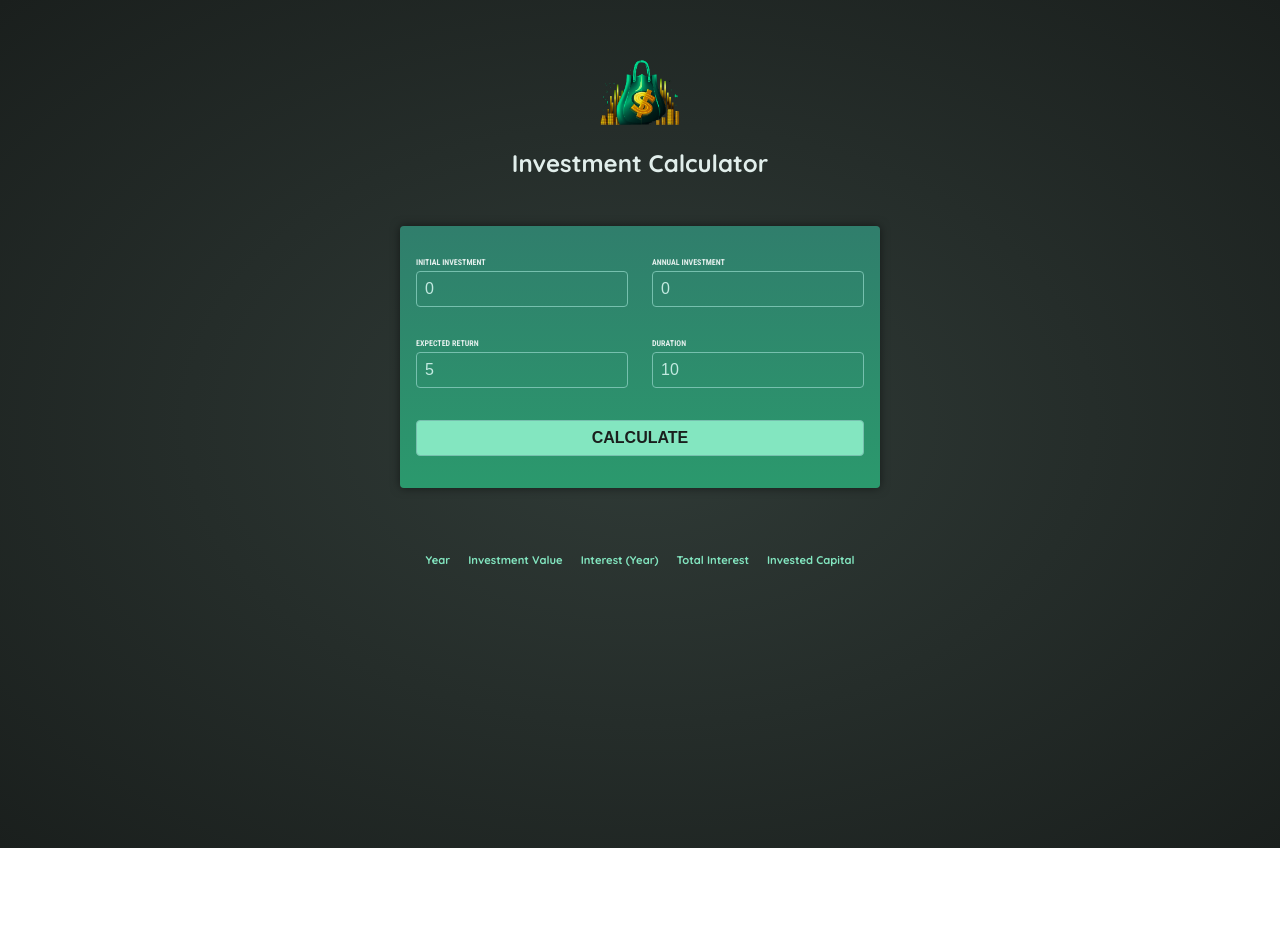
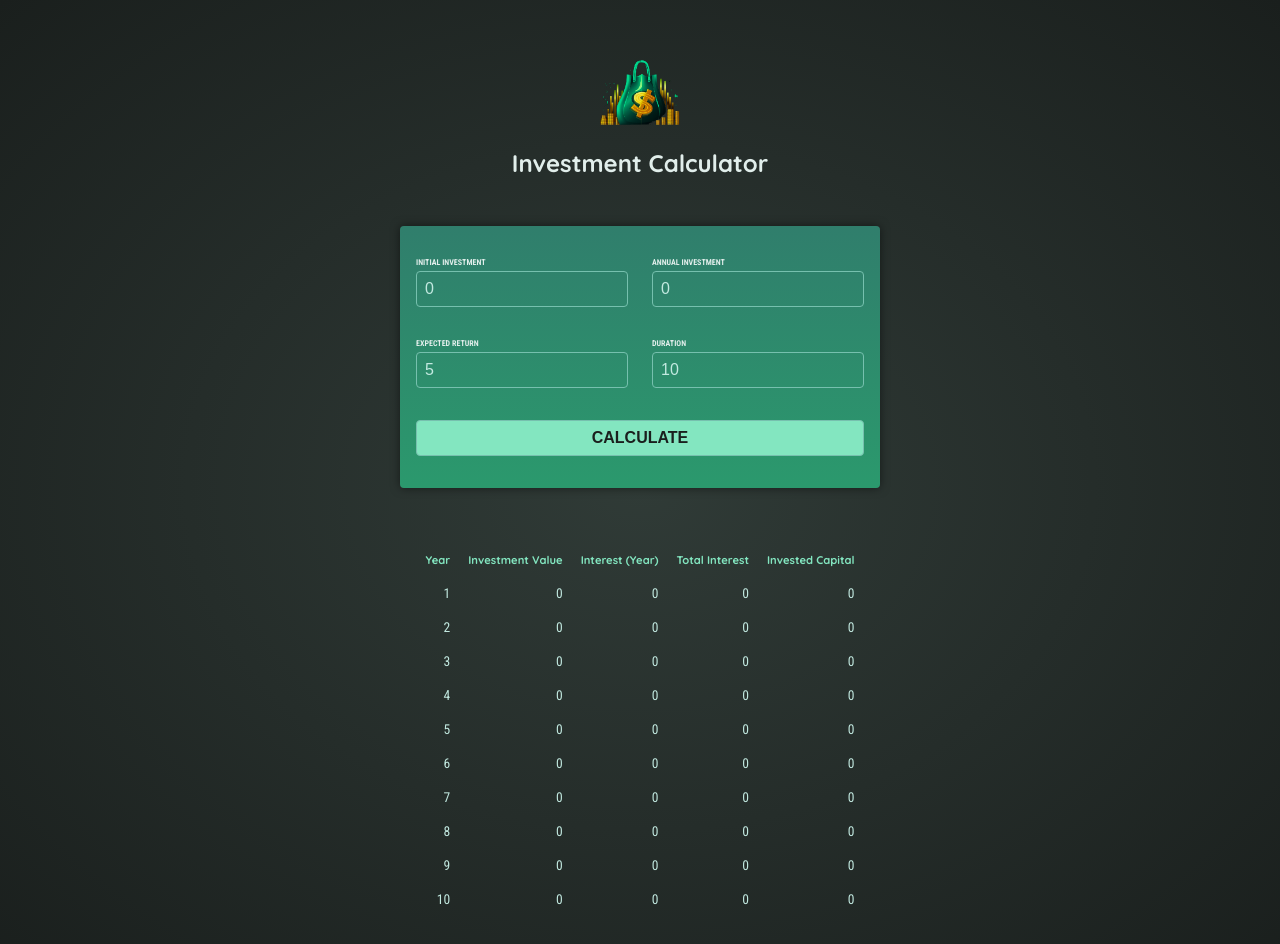
Before and after one commit to ukaran11/udemy-investment-calculator, an Angular app: page / in a window 1280 px wide. Both pictures are taken after a click on the button "CALCULATE". Shown: the top 944 px of the page. Before the commit the page ends 848 px from the top, so only its background shows below. Built offline with nearby package versions, Linux system fonts and the light colour scheme.

Commit message:
Utsav | Added result table

```diff
--- a/src/app/investment-results/investment-results.component.html
+++ b/src/app/investment-results/investment-results.component.html
@@ -11,6 +11,18 @@
       <th>Invested Capital</th>
     </tr>
   </thead>
+
+  <tbody>
+    @for (result of results; track result.year) {
+    <tr>
+      <td>{{ result.year }}</td>
+      <td>{{ result.valueEndOfYear }}</td>
+      <td>{{ result.interest }}</td>
+      <td>{{ result.totalInterest }}</td>
+      <td>{{ result.totalAmountInvested }}</td>
+    </tr>
+    }
+  </tbody>
 </table>
 
 }
```
